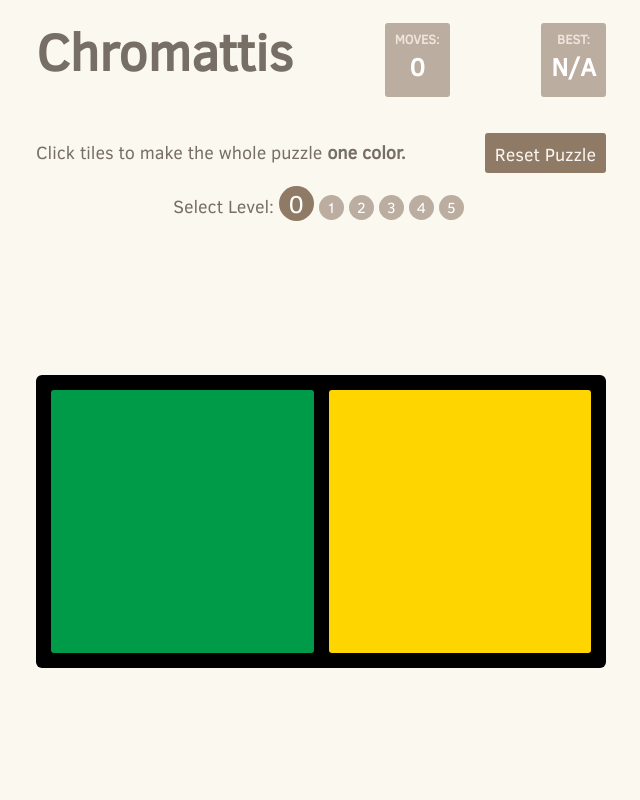
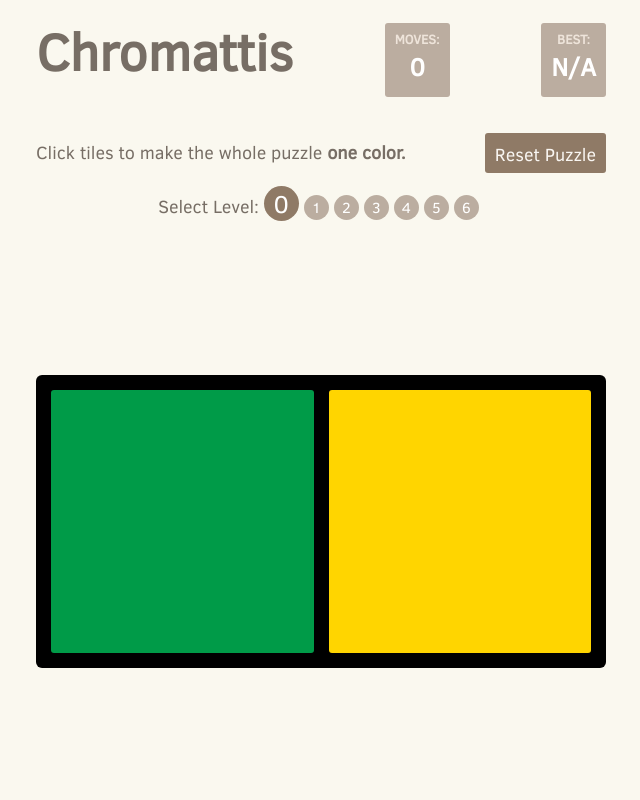
Before and after one commit to CaptainStack/chromattis, a React (Create React App) app: page / in a window 1280 px wide. Shown: the top 800 px of the page, without its empty margins (319-959 px from the left). Built offline with nearby package versions, Linux system fonts and the light colour scheme.

Commit message:
Add 2x3 level

```diff
--- a/src/initial_state.js
+++ b/src/initial_state.js
@@ -63,6 +63,15 @@ export const INITIAL_STATE = persisted_state ? persisted_state : shuffle_colors(
     in_winning_state: in_winning_state,
   },{
     board: [
+      TileData(0, [0, 1, 3, 4]), TileData(1, [3, 1, 5]), TileData(2, [1, 2, 5]),
+      TileData(3, [0, 3, 4]), TileData(4, [0, 2, 4]), TileData(5, [1, 2, 4, 5]),
+    ],
+    moves: 0,
+    best_score: 'N/A',
+    currently_selected: null,
+    in_winning_state: in_winning_state,
+  },{
+    board: [
       TileData(0, [0, 1]), TileData(1, [1, 2]), TileData(2, [2, 0]), TileData(3, [3, 2]),
     ],
     moves: 0,
```
